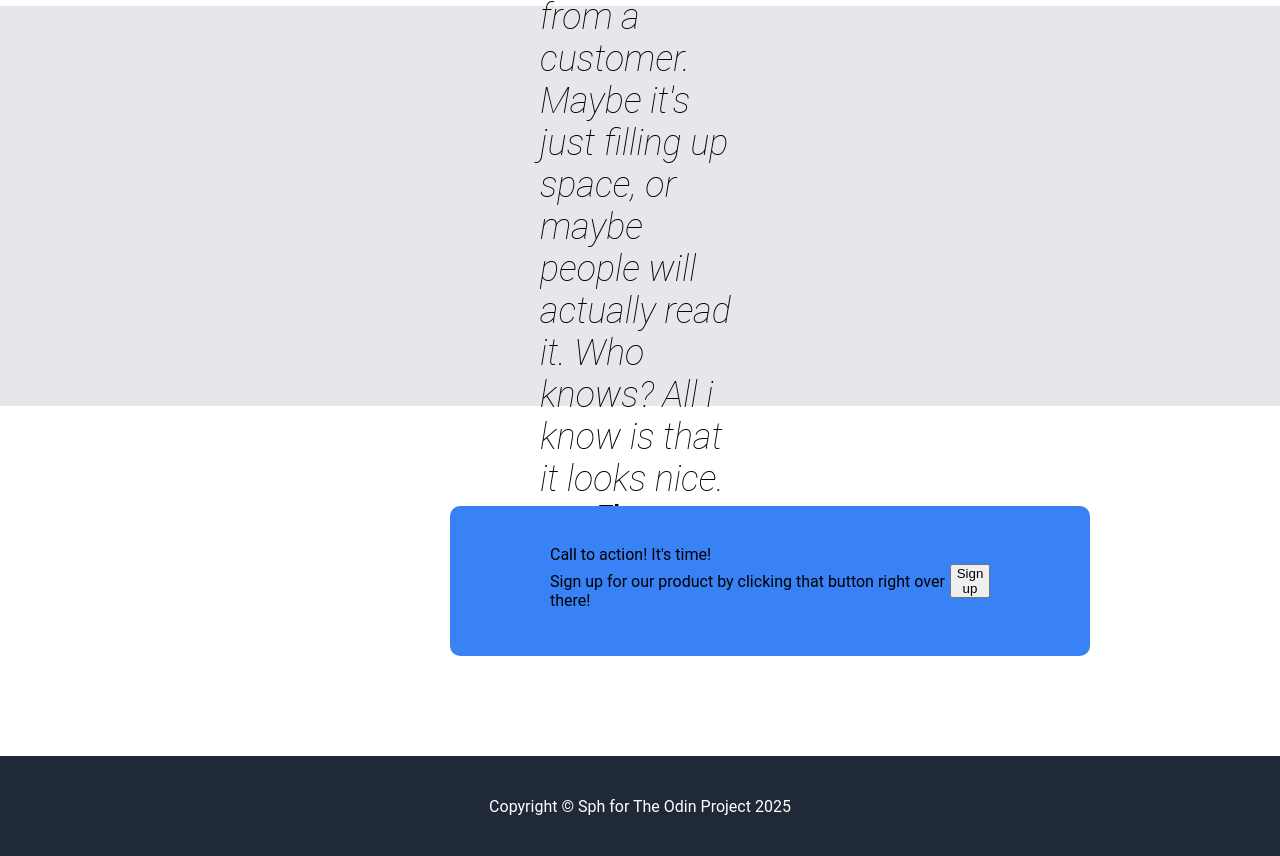
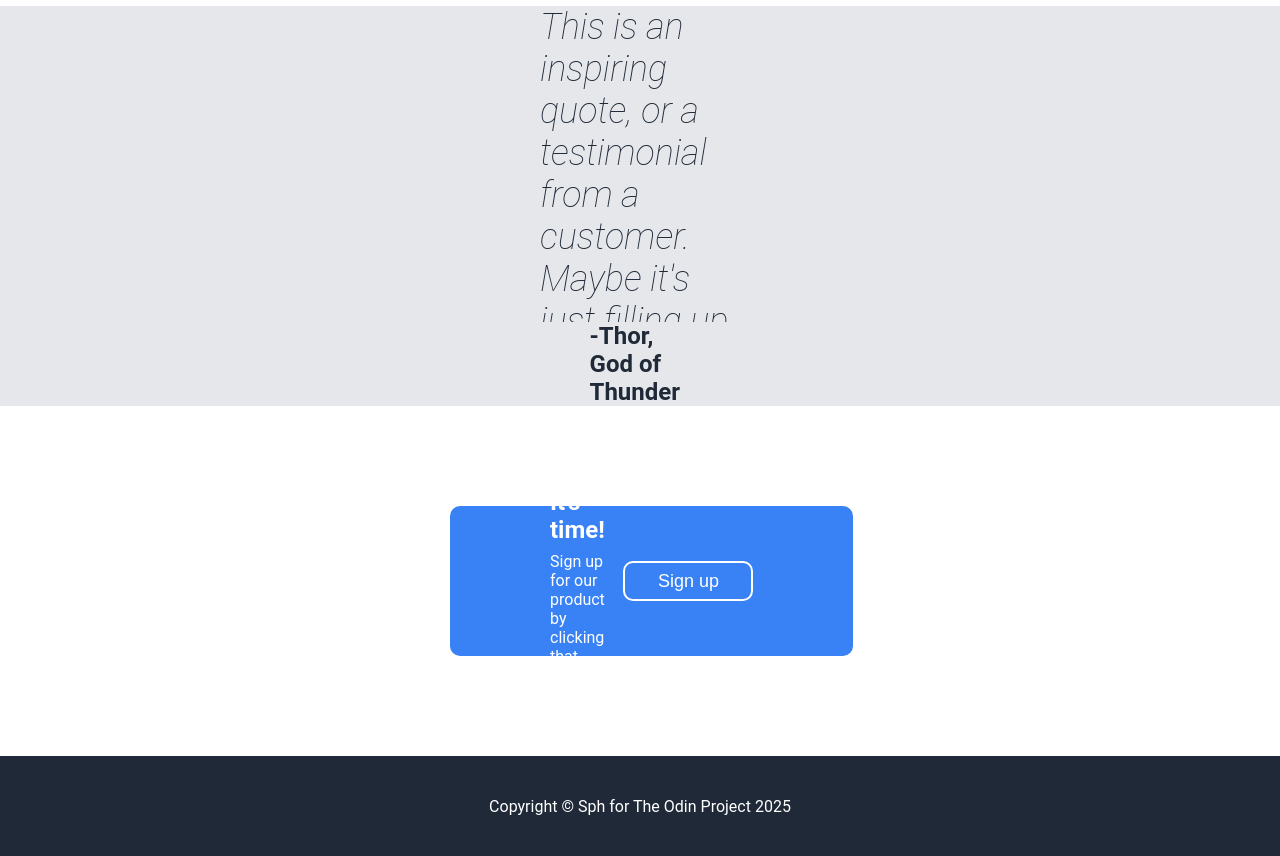
Before and after one commit to Sph-013/Landing-Page, a plain HTML site: page index.html in a window 1280 px wide. Shown: the part 995-1851 px from the top of the page. Drawn offline with Linux system fonts and the light colour scheme.

Commit message:
Landing Page html & css completely done

```diff
--- a/index.html
+++ b/index.html
@@ -80,6 +80,7 @@
             </div>
         </div>
 
+        <div class="wrapper">
             <div class="calltocation-container">
                 <div class="left">
                     <div class="call-header">Call to action! It's time!</div>
@@ -89,6 +90,7 @@
                     <button>Sign up</button>
                 </div>
             </div>
+        </div>
 
         <div class="footer">
             Copyright © Sph for The Odin Project 2025
--- a/resources/style.css
+++ b/resources/style.css
@@ -7,36 +7,26 @@
 body, html {
     font-family: Roboto, sans-serif;
     min-height: 100vh;
+    color: white;
     display: flex;
     flex-direction: column;
 }
 
-.hero {
-    background-color: #1F2937;
-    color: white;
-}
+.hero {background-color: #1F2937;}
 
 .header {
     display: flex;
     align-items: center;
-    justify-content: space-around;
+    justify-content: space-between;
+    margin: 0 350px;
     padding: 10px 0 150px 0;
 }
 
-.logo {
-    font-weight: 800;
-    font-size: 24px;
-}
+.logo {font-weight: 800; font-size: 24px;}
 
-.menu li {
-    display: inline;
-    margin: 0 5px;
-}
+.menu li {display: inline; margin: 0 5px;}
 
-.menu a {
-    text-decoration: none;
-    color: white;
-}
+.menu a {text-decoration: none; color: white;}
 
 .hero-content {
     display: flex;
@@ -44,16 +34,15 @@ body, html {
     margin: 0 350px;
 }
 
+.hero-content button {color: white;}
+
 .left-text .main {
     font-weight: 900;
     font-size: 48px;
     width: 400px;
 }
 
-.subtext {
-    width: 400px;
-    margin: 8px 0;
-}
+.subtext {width: 400px; margin: 8px 0;}
 
 .image-placeholder {
     background-color: #69717c;
@@ -67,7 +56,6 @@ body, html {
 .left-text button {
     margin-bottom: 150px;
     background-color: #3882F6;
-    color: white;
     font-size: 18px;
     font-weight: 600;
     border-radius: 10px;
@@ -111,6 +99,7 @@ figcaption {
     display: flex;
     flex-direction: column;
     justify-content: center;
+    flex-wrap: nowrap;
 }
 
 .quote-container .quote {
@@ -118,7 +107,11 @@ figcaption {
     font-weight: 200;
     font-style: italic;
     margin: 0 540px;
+    color: #1F2937;
+    overflow: hidden;
 }
+
+.quote-container .signature {color: #1F2937;}
 
 .quote-container .signature {
     display: flex;
@@ -128,10 +121,12 @@ figcaption {
     font-size: 24px;
 }
 
+.wrapper {display: flex; overflow: hidden;}
+
 .calltocation-container {
     background-color: #3882F6;
     height: 150px;
-    width: 50%;
+    width: 70%;
     margin: 100px 450px;
     border-radius: 10px;
     display: flex;
@@ -140,10 +135,22 @@ figcaption {
     padding: 0 100px;
 }
 
+.calltocation-container .call-header {font-size: 24px; font-weight: 600;}
+.calltocation-container .subtext {width: auto;}
+
+.calltocation-container button {
+    width: 130px;
+    height: 40px;
+    font-size: 18px;
+    color: white;
+    background: none;
+    border: 2px solid white;
+    border-radius: 10px;
+}
+
 .footer {
     background-color: #1F2937;
     height: 100px;
-    color: white;
     display: flex;
     align-items: center;
     justify-content: center;
```
Lines whose indentation alone changed are shown as unchanged.
